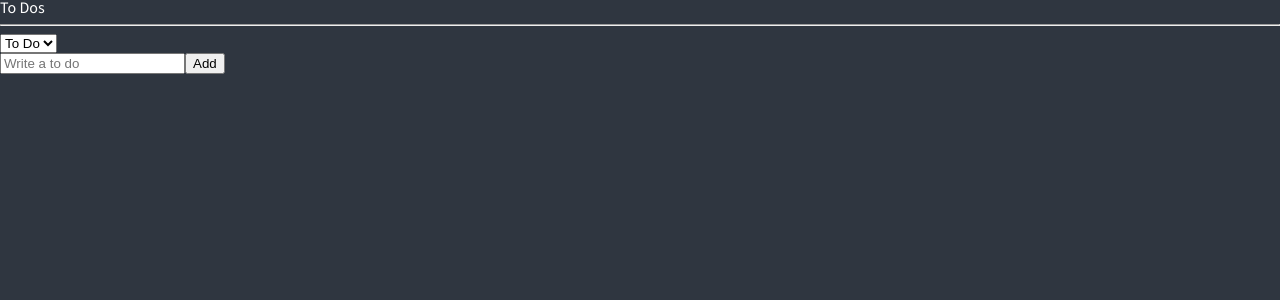
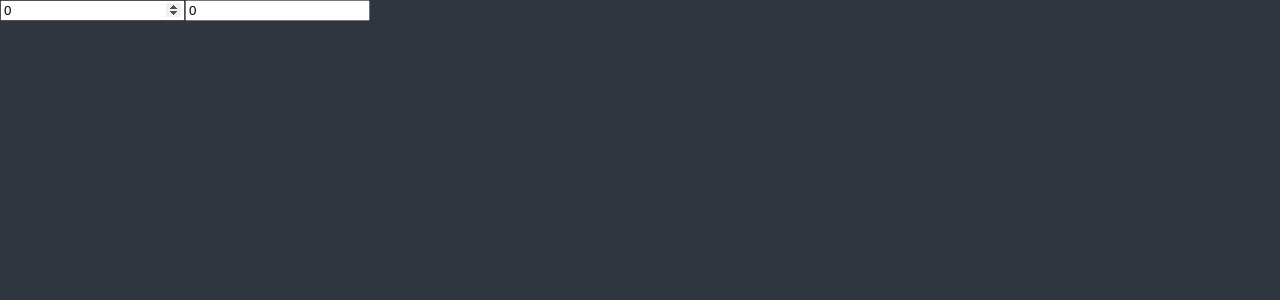
Before and after one commit to moonssa/react-masterclass, a React (Create React App) app: page / in a window 1280 px wide. Shown: the top 300 px of the page. Built offline with nearby package versions, Linux system fonts and the light colour scheme.

Commit message:
recoil selector set

```diff
--- a/src/App.tsx
+++ b/src/App.tsx
@@ -1,88 +1,32 @@
-import React, { useState } from "react";
-import { createGlobalStyle } from "styled-components";
-import { ReactQueryDevtools } from "react-query/devtools";
-import { HelmetProvider, Helmet } from "react-helmet-async";
-import { ThemeProvider } from "styled-components";
-import { darkTheme } from "./theme";
-import ToDoList from "./components/ToDoList";
-
-const GlobalStyle = createGlobalStyle`
-html, body, div, span, applet, object, iframe,
-h1, h2, h3, h4, h5, h6, p, blockquote, pre,
-a, abbr, acronym, address, big, cite, code,
-del, dfn, em, img, ins, kbd, q, s, samp,
-small, strike, strong, sub, sup, tt, var,
-b, u, i, center,
-dl, dt, dd, menu, ol, ul, li,
-fieldset, form, label, legend,
-table, caption, tbody, tfoot, thead, tr, th, td,
-article, aside, canvas, details, embed,
-figure, figcaption, footer, header, hgroup,
-main, menu, nav, output, ruby, section, summary,
-time, mark, audio, video {
-  margin: 0;
-  padding: 0;
-  border: 0;
-  font-size: 100%;
-  font: inherit;
-  vertical-align: baseline;
-}
-/* HTML5 display-role reset for older browsers */
-article, aside, details, figcaption, figure,
-footer, header, hgroup, main, menu, nav, section {
-  display: block;
-}
-/* HTML5 hidden-attribute fix for newer browsers */
-*[hidden] {
-    display: none;
-}
-body {
-  line-height: 1;
-}
-menu, ol, ul {
-  list-style: none;
-}
-blockquote, q {
-  quotes: none;
-}
-blockquote:before, blockquote:after,
-q:before, q:after {
-  content: '';
-  content: none;
-}
-table {
-  border-collapse: collapse;
-  border-spacing: 0;
-}
-* {
-  box-sizing: border-box;
-}
-body {
-  font-family: 'Source Sans 3', sans-serif;
-  background-color: ${(props) => props.theme.bgColor};
-  color: ${(props) => props.theme.textColor};
-}
-a{
-  text-decoration: none;
-  color: inherit;
-}
-`;
+import React from "react";
+import { useRecoilState } from "recoil";
+import { hourSelector, minState } from "./components/atoms";
 
 function App() {
+  const [minutes, setMinutes] = useRecoilState(minState);
+  const [hours, setHours] = useRecoilState(hourSelector);
+  const onMinutesChange = (event: React.FormEvent<HTMLInputElement>) => {
+    setMinutes(+event.currentTarget.value);
+  };
+  const onHourChange = (event: React.FormEvent<HTMLInputElement>) => {
+    console.log(event.currentTarget.value);
+    setHours(+event.currentTarget.value);
+  };
   return (
-    <>
-      <HelmetProvider>
-        <Helmet>
-          <link
-            rel="stylesheet"
-            href="https://fonts.googleapis.com/css2?family=Source+Sans+3:wght@300;400&display=swap"
-          />
-        </Helmet>
-
-        <GlobalStyle />
-        <ToDoList />
-      </HelmetProvider>
-    </>
+    <div>
+      <input
+        value={minutes}
+        onChange={onMinutesChange}
+        type="number"
+        placeholder="Minutes"
+      />
+      <input
+        value={hours}
+        onChange={onHourChange}
+        type="number"
+        placeholder="Hours"
+      />
+    </div>
   );
 }
 
--- a/src/components/CreateRoDo.tsx
+++ /dev/null
@@ -1,34 +0,0 @@
-import { useForm } from "react-hook-form";
-import { useRecoilValue, useSetRecoilState } from "recoil";
-import { categoryState, toDoState } from "./atoms";
-interface IForm {
-  toDo: string;
-}
-function CreateToDo() {
-  const setToDos = useSetRecoilState(toDoState);
-  const category = useRecoilValue(categoryState);
-  const { register, handleSubmit, setValue } = useForm<IForm>();
-
-  const handleValid = ({ toDo }: IForm) => {
-    console.log("add to do", toDo);
-    setToDos((oldToDos) => [
-      { text: toDo, id: Date.now(), category: category },
-      ...oldToDos,
-    ]);
-    setValue("toDo", "");
-  };
-  // console.log(toDos);
-  return (
-    <form onSubmit={handleSubmit(handleValid)}>
-      <input
-        {...register("toDo", {
-          required: "Please write a ToDo",
-        })}
-        placeholder="Write a to do"
-      />
-      <button>Add</button>
-    </form>
-  );
-}
-
-export default CreateToDo;
--- a/src/components/ToDo.tsx
+++ /dev/null
@@ -1,49 +0,0 @@
-import { useSetRecoilState } from "recoil";
-import { Categories, ITodo, toDoState } from "./atoms";
-
-function ToDo({ text, category, id }: ITodo) {
-  // const onClick = (newCategory: ITodo["category"]) => {
-  //   console.log(newCategory);
-  // };
-  const setToDos = useSetRecoilState(toDoState);
-  const onClick = (event: React.MouseEvent<HTMLButtonElement>) => {
-    console.log(event.currentTarget.name);
-    const {
-      currentTarget: { name },
-    } = event;
-    setToDos((oldToDos) => {
-      const targetIndex = oldToDos.findIndex((toDo) => toDo.id === id);
-      console.log(targetIndex);
-      const oldToDo = oldToDos[targetIndex];
-      const newToDo = { text, id, category: name as any };
-      console.log(oldToDo, newToDo);
-      return [
-        ...oldToDos.slice(0, targetIndex),
-        newToDo,
-        ...oldToDos.slice(targetIndex + 1),
-      ];
-    });
-  };
-  return (
-    <li>
-      <span>{text}</span>
-      {category !== Categories.TO_DO && (
-        <button name={Categories.TO_DO} onClick={onClick}>
-          To Do
-        </button>
-      )}
-      {category !== Categories.DOING && (
-        <button name={Categories.DOING} onClick={onClick}>
-          Doing
-        </button>
-      )}
-      {category !== Categories.DONE && (
-        <button name={Categories.DONE} onClick={onClick}>
-          Done
-        </button>
-      )}
-    </li>
-  );
-}
-
-export default ToDo;
--- a/src/components/ToDoList.tsx
+++ /dev/null
@@ -1,30 +0,0 @@
-import { useRecoilState, useRecoilValue } from "recoil";
-import { Categories, categoryState, toDoSelector, toDoState } from "./atoms";
-import CreateToDo from "./CreateRoDo";
-import ToDo from "./ToDo";
-
-function ToDoList() {
-  const toDos = useRecoilValue(toDoSelector);
-  const [category, setCategory] = useRecoilState(categoryState);
-  const onInput = (event: React.FormEvent<HTMLSelectElement>) => {
-    setCategory(event.currentTarget.value as any);
-  };
-  console.log(category);
-  return (
-    <div>
-      <h1>To Dos</h1>
-      <hr />
-      <select value={category} onInput={onInput}>
-        <option value={Categories.TO_DO}>To Do</option>
-        <option value={Categories.DOING}>Doing</option>
-        <option value={Categories.DONE}>Done</option>
-      </select>
-      <CreateToDo />
-
-      {toDos?.map((aToDo) => (
-        <ToDo key={aToDo.id} {...aToDo} />
-      ))}
-    </div>
-  );
-}
-export default ToDoList;
--- a/src/components/atoms.tsx
+++ b/src/components/atoms.tsx
@@ -1,30 +1,18 @@
 import { atom, selector } from "recoil";
 
-export enum Categories {
-  "TO_DO" = "TO_DO",
-  "DOING" = "DOING",
-  "DONE" = "DONE",
-}
-export interface ITodo {
-  text: string;
-  id: number;
-  category: Categories;
-}
-export const categoryState = atom<Categories>({
-  key: "category",
-  default: Categories.TO_DO,
+export const minState = atom({
+  key: "minute",
+  default: 0,
 });
 
-export const toDoState = atom<ITodo[]>({
-  key: "toDo",
-  default: [],
-});
-
-export const toDoSelector = selector({
-  key: "toDoSelector",
+export const hourSelector = selector({
+  key: "hours",
   get: ({ get }) => {
-    const toDos = get(toDoState);
-    const category = get(categoryState);
-    return toDos.filter((toDo) => toDo.category === category);
+    const minute = get(minState);
+    return minute / 60;
+  },
+  set: ({ set }, newValue) => {
+    const minutes = Number(newValue) * 60;
+    set(minState, minutes);
   },
 });
--- a/src/index.tsx
+++ b/src/index.tsx
@@ -2,20 +2,81 @@ import React from "react";
 import ReactDOM from "react-dom/client";
 
 import App from "./App";
-import { QueryClient, QueryClientProvider } from "react-query";
 import { RecoilRoot } from "recoil";
-import { ThemeProvider } from "styled-components";
+import { createGlobalStyle, ThemeProvider } from "styled-components";
 import { darkTheme } from "./theme";
+
+const GlobalStyle = createGlobalStyle`
+html, body, div, span, applet, object, iframe,
+h1, h2, h3, h4, h5, h6, p, blockquote, pre,
+a, abbr, acronym, address, big, cite, code,
+del, dfn, em, img, ins, kbd, q, s, samp,
+small, strike, strong, sub, sup, tt, var,
+b, u, i, center,
+dl, dt, dd, menu, ol, ul, li,
+fieldset, form, label, legend,
+table, caption, tbody, tfoot, thead, tr, th, td,
+article, aside, canvas, details, embed,
+figure, figcaption, footer, header, hgroup,
+main, menu, nav, output, ruby, section, summary,
+time, mark, audio, video {
+  margin: 0;
+  padding: 0;
+  border: 0;
+  font-size: 100%;
+  font: inherit;
+  vertical-align: baseline;
+}
+/* HTML5 display-role reset for older browsers */
+article, aside, details, figcaption, figure,
+footer, header, hgroup, main, menu, nav, section {
+  display: block;
+}
+/* HTML5 hidden-attribute fix for newer browsers */
+*[hidden] {
+    display: none;
+}
+body {
+  line-height: 1;
+}
+menu, ol, ul {
+  list-style: none;
+}
+blockquote, q {
+  quotes: none;
+}
+blockquote:before, blockquote:after,
+q:before, q:after {
+  content: '';
+  content: none;
+}
+table {
+  border-collapse: collapse;
+  border-spacing: 0;
+}
+* {
+  box-sizing: border-box;
+}
+body {
+  font-family: 'Source Sans 3', sans-serif;
+  background-color: ${(props) => props.theme.bgColor};
+  color: ${(props) => props.theme.textColor};
+}
+a{
+  text-decoration: none;
+  color: inherit;
+}
+`;
 
 const root = ReactDOM.createRoot(
   document.getElementById("root") as HTMLElement
 );
 
-const qureyClient = new QueryClient();
 root.render(
   <React.StrictMode>
     <RecoilRoot>
       <ThemeProvider theme={darkTheme}>
+        <GlobalStyle />
         <App />
       </ThemeProvider>
     </RecoilRoot>
```
